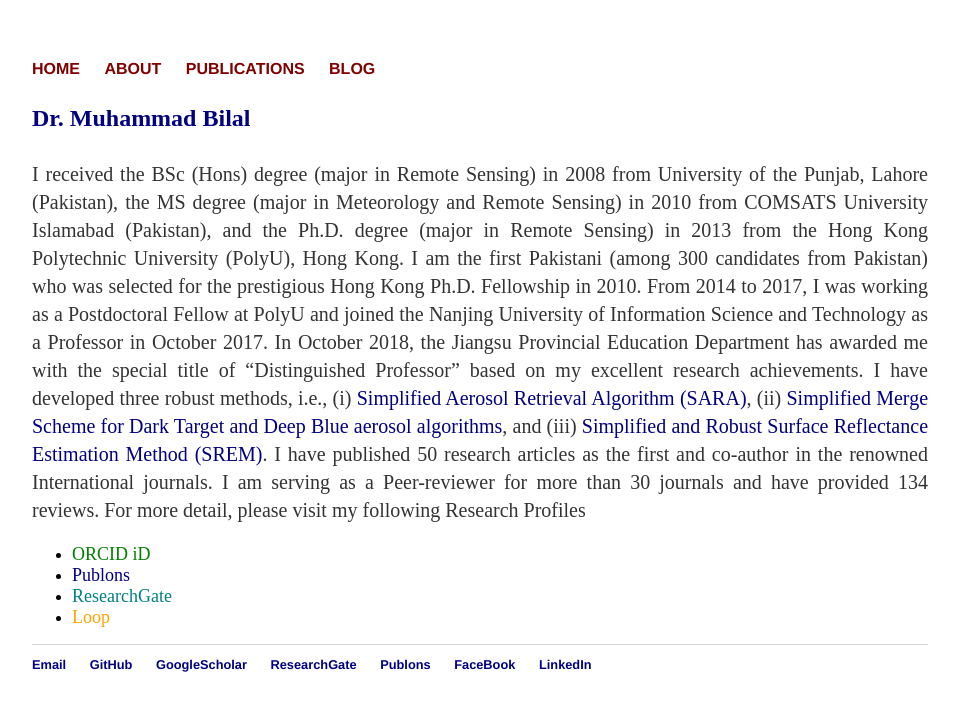
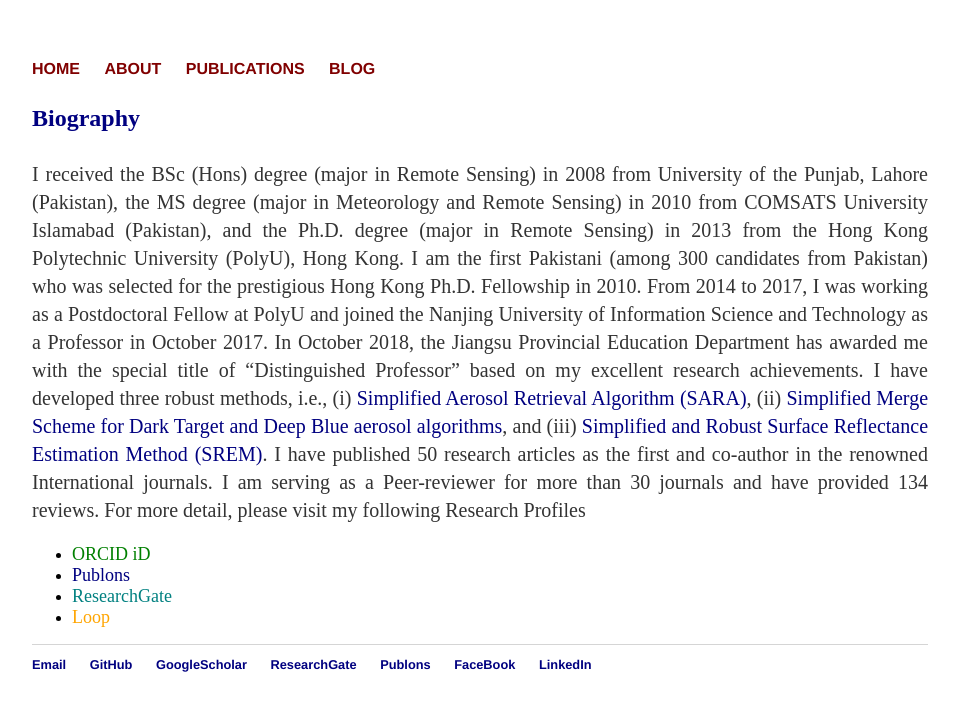
Before and after one commit to rs-DrBilal/rsbilal.github.io, a Jekyll site: the page built from about/index.html, in a window 1280 px wide. Shown: the top 711 px of the page, without its empty margins (160-1119 px from the left). Built offline with Jekyll 4.4.1, drawn with Linux system fonts in a browser that asks for light colours.

Commit message:
Update index.html

```diff
--- a/about/index.html
+++ b/about/index.html
@@ -4,7 +4,7 @@ title: About Muhammad Bilal
 ---
 
 		<div class="about">
-	<p style="color: NAVY"> <strong>Dr. Muhammad Bilal</strong><br></p>
+	<p style="color: NAVY"> <strong>Biography</strong><br></p>
 			<p style="text-align:justify;font-size:20px;"> I received the BSc (Hons) degree (major in Remote Sensing) in 2008 from University of the Punjab, Lahore (Pakistan),
 				the MS degree (major in Meteorology and Remote Sensing) in 2010 from COMSATS University Islamabad (Pakistan), and
 				the Ph.D. degree (major in Remote Sensing) in 2013 from the Hong Kong Polytechnic University (PolyU), Hong Kong.
```
